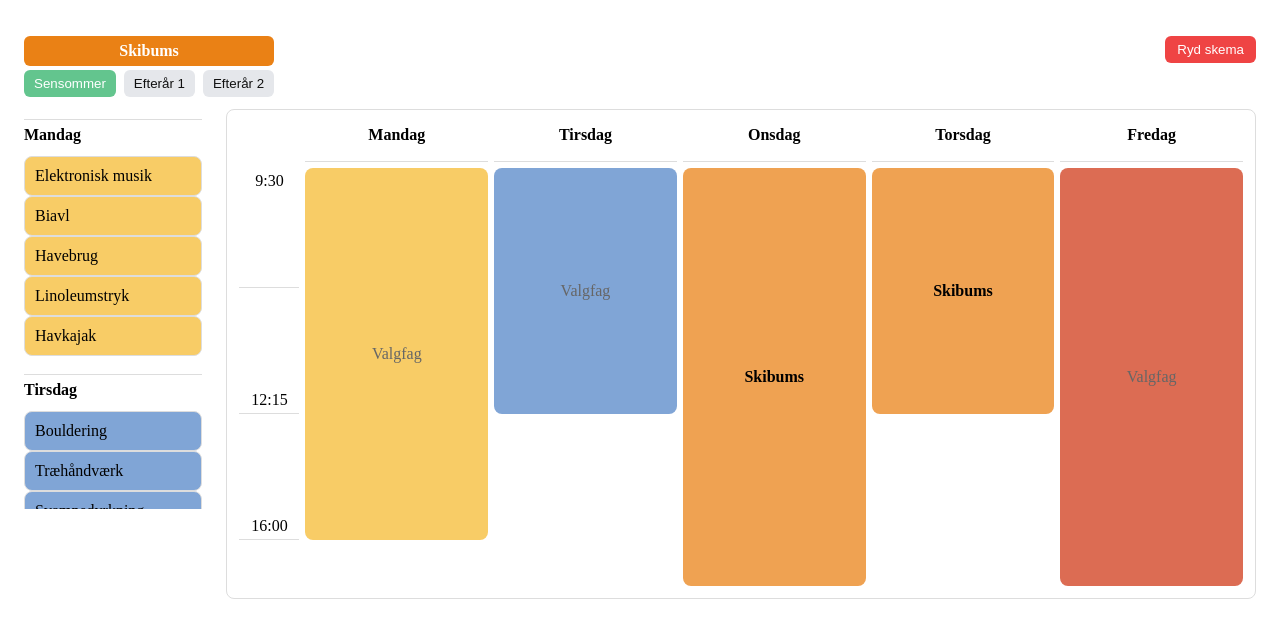
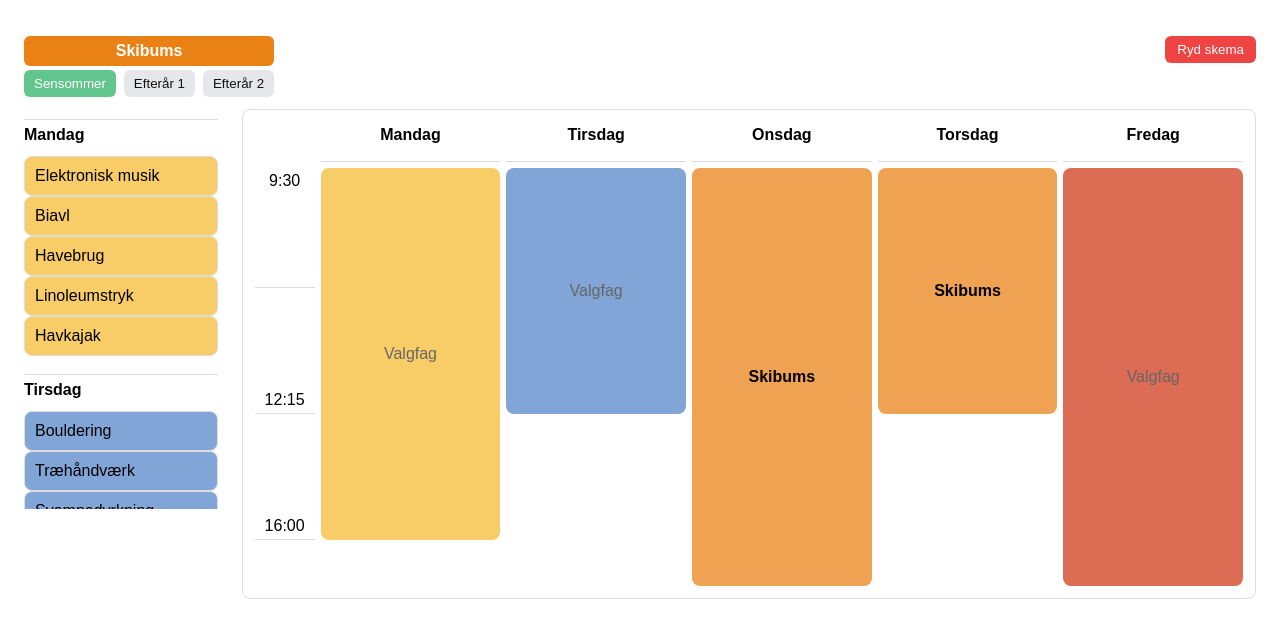
Before and after one commit to mvj-hub/skema-skibums, a React (Create React App) app: page / in a window 1280 px wide. Shown: the top 638 px of the page. Built offline with nearby package versions, Linux system fonts and the light colour scheme.

Commit message:
Update App.js

```diff
--- a/src/App.js
+++ b/src/App.js
@@ -528,7 +528,7 @@ const paletteItemStyle = useCallback((s) => ({
       style={{
         padding: 16,
         minHeight: "auto", // mindre høj
-        fontFamily: "inherit",
+        fontFamily: "Arial, sans-serif",
         background: "transparent",
       }}
     >
```
